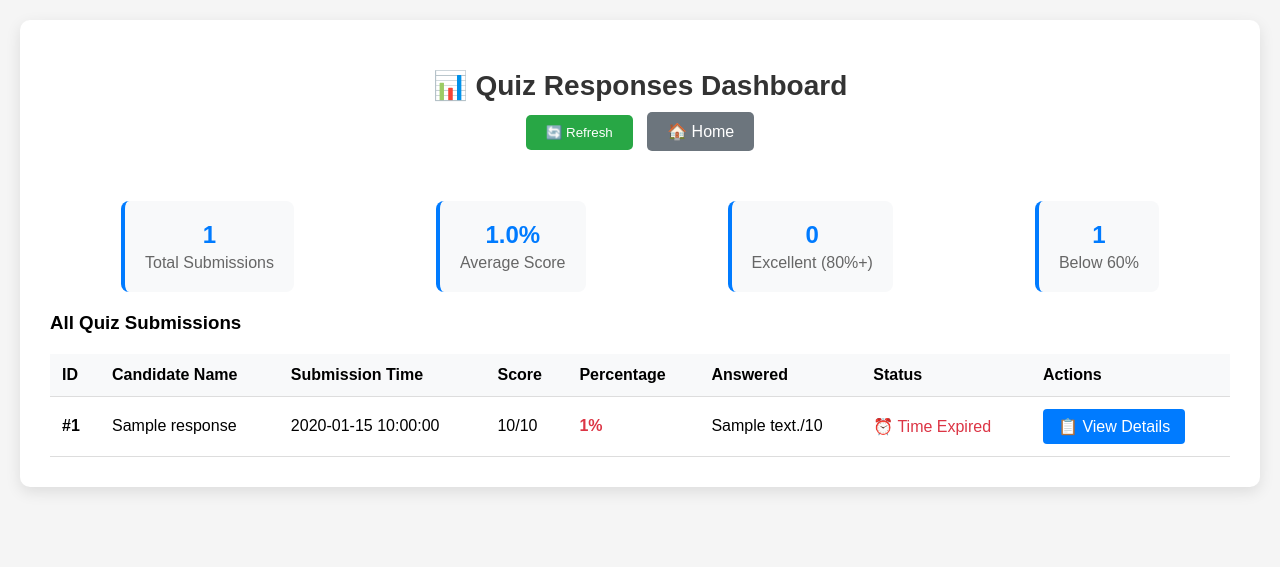
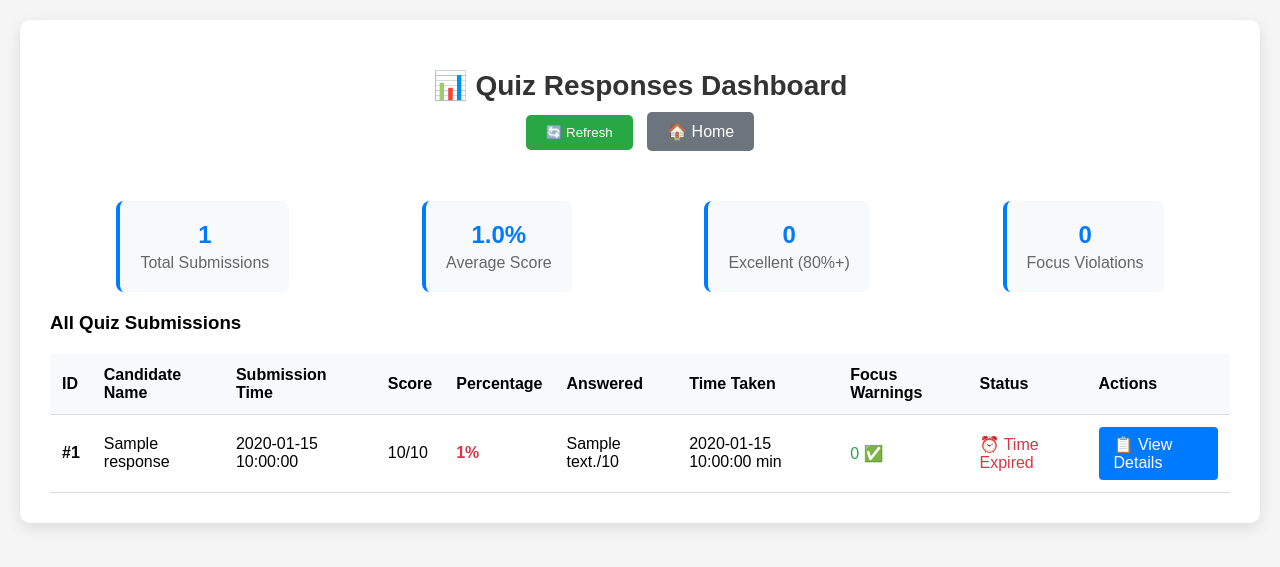
Before and after one commit to ShaikTechV/Simple-quiz, a Flask app: template templates/admin_simple.html in a window 1280 px wide. Shown: the top 567 px of the page. Run offline with Flask 3, Linux system fonts and the light colour scheme; the template is opened without the code that fills it: most values are stand-ins (such as "Sample title", 1, 10 or a date in 2020).

Commit message:
Update admin_simple.html

```diff
--- a/templates/admin_simple.html
+++ b/templates/admin_simple.html
@@ -56,13 +56,15 @@
             </div>
             <div class="stat-box">
                 <div class="stat-number">
-                    {{ responses | selectattr('percentage', 'lt', 60) | list | length }}
+                    {% set focus_violations = responses | map(attribute='focus_warnings') | map('default', 0) | list %}
+                    {{ focus_violations | select('>', 0) | list | length }}
                 </div>
-                <div class="stat-label">Below 60%</div>
+                <div class="stat-label">Focus Violations</div>
             </div>
         </div>
 
         <h3>All Quiz Submissions</h3>
+        <div class="table-container">
         <table>
             <thead>
                 <tr>
@@ -72,6 +74,8 @@
                     <th>Score</th>
                     <th>Percentage</th>
                     <th>Answered</th>
+                    <th>Time Taken</th>
+                    <th>Focus Warnings</th>
                     <th>Status</th>
                     <th>Actions</th>
                 </tr>
@@ -95,6 +99,14 @@
                         </span>
                     </td>
                     <td>{{ response.get('questions_answered', response.total) }}/{{ response.total }}</td>
+                    <td>{{ response.get('time_elapsed_minutes', 'N/A') }} min</td>
+                    <td>
+                        {% if response.get('focus_warnings', 0) > 0 %}
+                            <span style="color: #dc3545; font-weight: bold;">{{ response.get('focus_warnings') }} ⚠️</span>
+                        {% else %}
+                            <span style="color: #28a745;">0 ✅</span>
+                        {% endif %}
+                    </td>
                     <td>
                         {% if response.get('time_forced') %}
                             <span style="color: #dc3545;">⏰ Time Expired</span>
@@ -109,6 +121,7 @@
                 {% endfor %}
             </tbody>
         </table>
+        </div>
 
         {% else %}
         <div class="no-responses">
```
